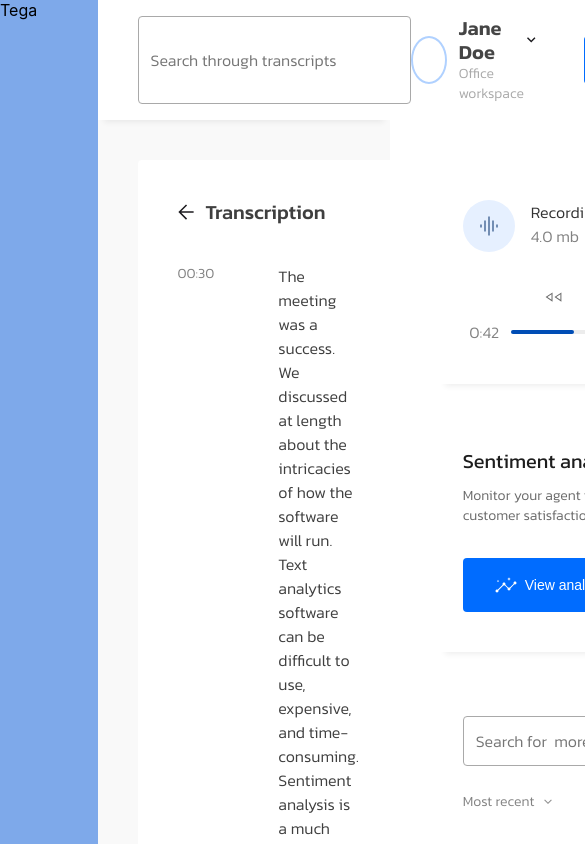
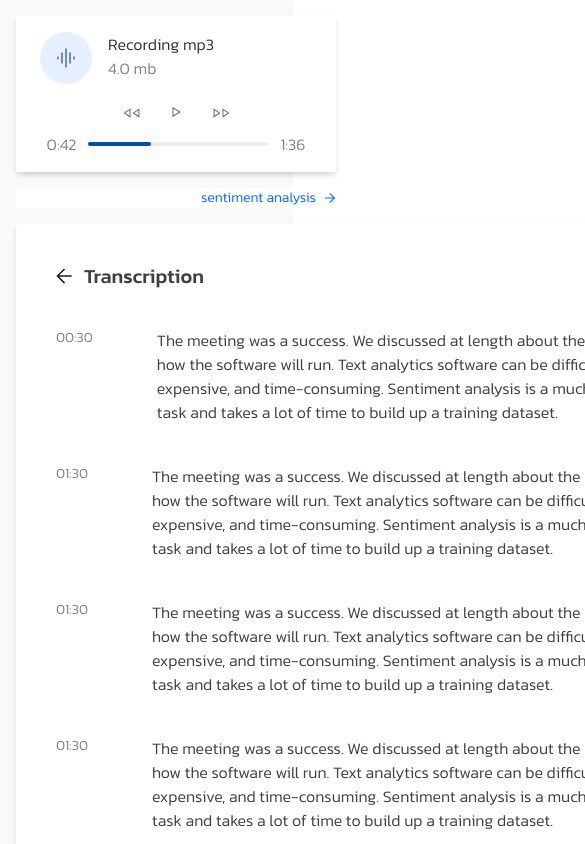
Before and after one commit to arcteggzz/brainbox-scrybe, a React (Create React App) app: page / in a window 390 px wide. Shown: the top 844 px of the page, 585 px wide, since content can reach past the window. Built offline with nearby package versions, Linux system fonts and the light colour scheme; the HTML template or start-up script is replaced by a standard one.

Commit message:
feat:mobile responsiveness

```diff
--- a/src/pages/SideBar/SideBar.module.scss
+++ b/src/pages/SideBar/SideBar.module.scss
@@ -2,4 +2,11 @@
     width: 25vw;
     height: 100vh;
     background-color: rgb(126, 169, 234);
+    position: fixed;
 }
+
+@media screen and (max-width: 480px) {
+    .SideBar {
+        display: none;
+    }
+}
--- a/src/pages/Transcribe/Components/TranscriptionHeader/TranscriptionHeader.module.scss
+++ b/src/pages/Transcribe/Components/TranscriptionHeader/TranscriptionHeader.module.scss
@@ -10,7 +10,7 @@
     padding: pix-rem(16) pix-rem(40);
     background-color: #FFFFFF;
     box-shadow: 0 8px 6px -6px rgb(0 0 0 / 0.07);
-    // filter: drop-shadow(0 4px 3px rgb(0 0 0 / 0.07)) drop-shadow(0 2px 2px rgb(0 0 0 / 0.06));
+    filter: drop-shadow(0 4px 3px rgb(0 0 0 / 0.07)) drop-shadow(0 2px 2px rgb(0 0 0 / 0.06));
 }
 
 .searchBar {
@@ -85,3 +85,10 @@
     line-height: 24px;
     cursor: pointer;
 }
+
+
+@media screen and (max-width: 480px) {
+    .header {
+        display: none;
+    }
+}
--- a/src/pages/Transcribe/Components/TranscriptionMain/TranscriptionMain.module.scss
+++ b/src/pages/Transcribe/Components/TranscriptionMain/TranscriptionMain.module.scss
@@ -8,4 +8,12 @@
     justify-content: space-between;
     padding: pix-rem(40);
     column-gap: pix-rem(40);
+    background-color: #f9f9f9;
 }
+
+@media screen and (max-width: 480px) {
+    .TranscriptionMain {
+        flex-direction: column-reverse;
+        padding: pix-rem(16);
+    }
+}
--- a/src/pages/Transcribe/Components/TranscriptionMain/TranscriptionRightBar/Components/AudioControl.module.scss
+++ b/src/pages/Transcribe/Components/TranscriptionMain/TranscriptionRightBar/Components/AudioControl.module.scss
@@ -9,6 +9,7 @@
     padding: pix-rem(40) pix-rem(24);
     border-radius: 4px;
     box-shadow: 0 8px 6px -6px rgb(0 0 0 / 0.07);
+    filter: drop-shadow(0 4px 3px rgb(0 0 0 / 0.07)) drop-shadow(0 2px 2px rgb(0 0 0 / 0.06));
 }
 
 .AudioInfo {
@@ -96,3 +97,15 @@
         }
     }
 }
+
+@media screen and (max-width: 480px) {
+    .AudioControl {
+        width: 100%;
+        padding: pix-rem(16) pix-rem(24);
+        border-radius: 2px;
+    }
+
+    .ControlButtons {
+        margin: pix-rem(16) 0 pix-rem(8) 0;
+    }
+}
--- a/src/pages/Transcribe/Components/TranscriptionMain/TranscriptionRightBar/Components/RecordingList.module.scss
+++ b/src/pages/Transcribe/Components/TranscriptionMain/TranscriptionRightBar/Components/RecordingList.module.scss
@@ -10,6 +10,7 @@
     margin: pix-rem(24) 0;
     border-radius: 4px;
     box-shadow: 0 8px 6px -6px rgb(0 0 0 / 0.07);
+    filter: drop-shadow(0 4px 3px rgb(0 0 0 / 0.07)) drop-shadow(0 2px 2px rgb(0 0 0 / 0.06));
 }
 
 .searchBar {
@@ -79,3 +80,10 @@
     border-radius: 4PX;
     transform: scale(1.03);
 }
+
+
+@media screen and (max-width: 480px) {
+    .RecordingList {
+        display: none;
+    }
+}
--- a/src/pages/Transcribe/Components/TranscriptionMain/TranscriptionRightBar/Components/SentimentAnalysis.jsx
+++ b/src/pages/Transcribe/Components/TranscriptionMain/TranscriptionRightBar/Components/SentimentAnalysis.jsx
@@ -24,6 +24,14 @@ function SentimentAnalysis() {
                 </svg>
             </div>
         </div>
+        <div className={styles.mobileSentimentAnalysis}>
+            <div className={styles.mobileContainer}>
+                <h5>sentiment analysis</h5>
+                <svg width="12" height="12" viewBox="0 0 12 12" fill="none" xmlns="http://www.w3.org/2000/svg">
+                    <path d="M5.99967 0.916829L11.083 6.00016L5.99967 11.0835L5.28301 10.3668L9.16634 6.50016L0.916341 6.50016V5.50016L9.16634 5.50016L5.28301 1.6335L5.99967 0.916829Z" fill="#006CFF"/>
+                </svg>
+            </div>
+        </div>
     </div>
   );
 }
--- a/src/pages/Transcribe/Components/TranscriptionMain/TranscriptionRightBar/Components/SentimentAnalysis.module.scss
+++ b/src/pages/Transcribe/Components/TranscriptionMain/TranscriptionRightBar/Components/SentimentAnalysis.module.scss
@@ -10,6 +10,7 @@
     margin: pix-rem(24) 0;
     border-radius: 4px;
     box-shadow: 0 8px 6px -6px rgb(0 0 0 / 0.07);
+    filter: drop-shadow(0 4px 3px rgb(0 0 0 / 0.07)) drop-shadow(0 2px 2px rgb(0 0 0 / 0.06));
 
     h2 {
         font-weight: 400;
@@ -56,3 +57,47 @@
         text-decoration: none;
     }
 }
+
+.mobileSentimentAnalysis {
+    display: none;
+}
+
+@media screen and (max-width: 480px) {
+    .SentimentAnalysis {
+        width: 100%;
+        background-color: none;
+        padding: 0;
+        margin: pix-rem(16) 0;
+        border-radius: 0;
+        box-shadow: none;
+        filter: none;
+
+        h2,
+        p,
+        .downloadPanel {
+            display: none;
+        }
+    }
+
+    .mobileSentimentAnalysis {
+        display: block;
+        width: 100%;
+        display: flex;
+        justify-content: right;
+
+    }
+
+    .mobileContainer {
+        display: flex;
+        justify-content: space-between;
+        align-items: center;
+        column-gap: 8px;
+
+        h5 {
+            font-weight: 300;
+            font-size: 14px;
+            line-height: 20px;
+            color: #006CFF;
+        }
+    }
+}
--- a/src/pages/Transcribe/Components/TranscriptionMain/TranscriptionRightBar/TranscriptionRightBar.module.scss
+++ b/src/pages/Transcribe/Components/TranscriptionMain/TranscriptionRightBar/TranscriptionRightBar.module.scss
@@ -6,3 +6,9 @@
 .TranscriptionRightBar {
     width: 320px;
 }
+
+@media screen and (max-width: 480px) {
+    .TranscriptionRightBar {
+        left: 0;
+    }
+}
--- a/src/pages/Transcribe/Components/TranscriptionMain/TranscriptionsList/TranscriptionsList.module.scss
+++ b/src/pages/Transcribe/Components/TranscriptionMain/TranscriptionsList/TranscriptionsList.module.scss
@@ -10,6 +10,7 @@
     border-radius: 4px;
     padding: pix-rem(40) pix-rem(40);
     box-shadow: 0 8px 6px -6px rgb(0 0 0 / 0.07);
+    filter: drop-shadow(0 4px 3px rgb(0 0 0 / 0.07)) drop-shadow(0 2px 2px rgb(0 0 0 / 0.06));
 }
 
 .headText {
--- a/src/pages/Transcribe/Transcribe.module.scss
+++ b/src/pages/Transcribe/Transcribe.module.scss
@@ -3,4 +3,12 @@
 .Transcribe {
     width: 75vw;
     font-family: 'Kanit', sans-serif;
+    position: absolute;
+    left: 25vw;
 }
+
+@media screen and (max-width: 480px) {
+    .Transcribe {
+        left: 0;
+    }
+}
--- a/src/pages/TranscribePage.module.scss
+++ b/src/pages/TranscribePage.module.scss
@@ -1,4 +1,5 @@
 .TranscribePage {
     display: flex;
+    position: relative;
     background-color: #f9f9f9;
 }
```
